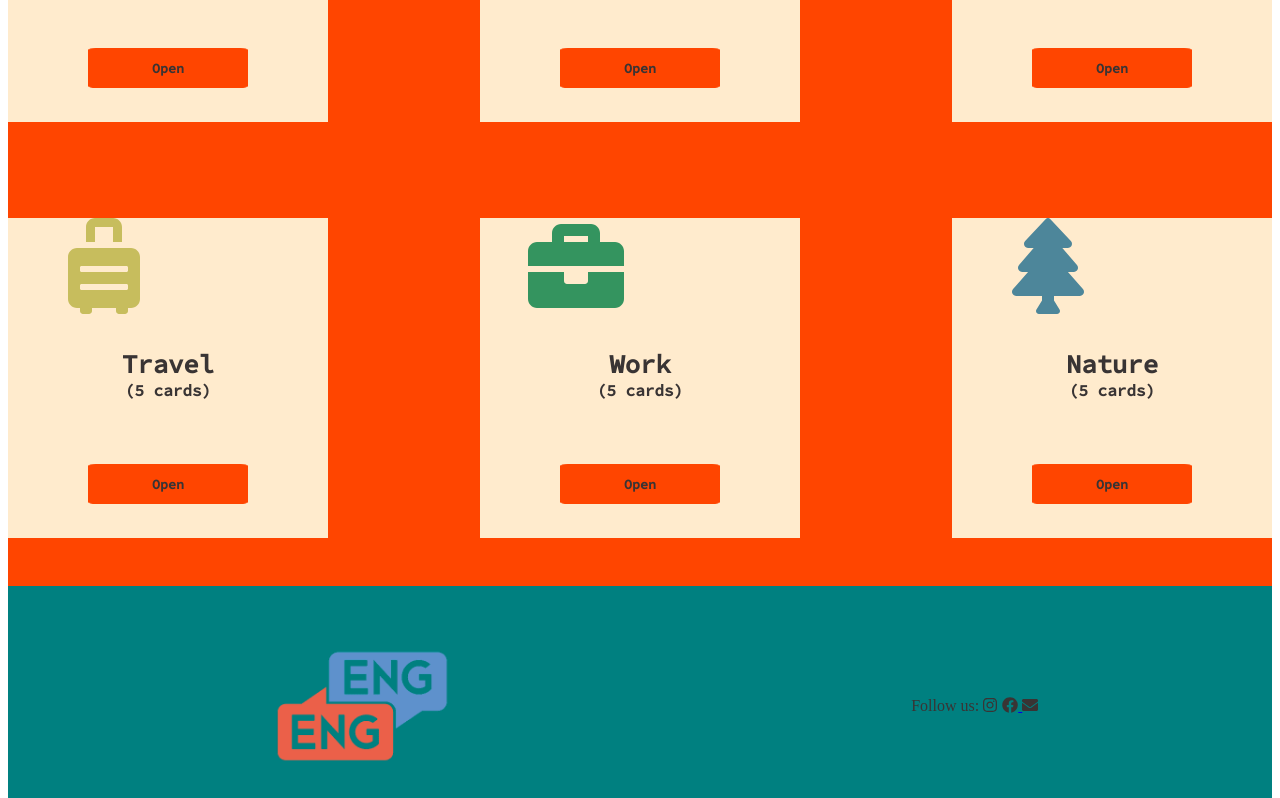
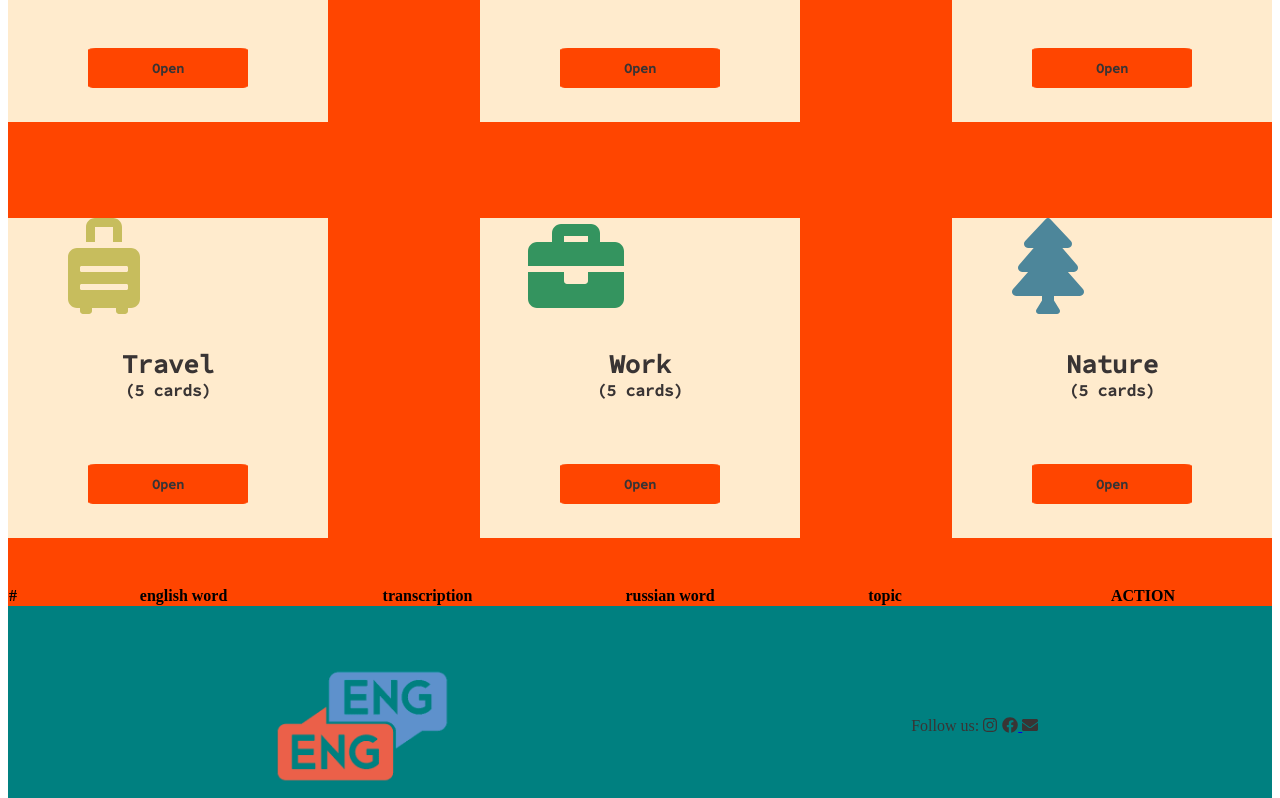
Before and after one commit to skorokhodtatiana/learnEnglish-React-project, a React (Create React App) app in the folder learn-english/: page / in a window 1280 px wide. Shown: the part 354-1152 px from the top of the page. Built offline with nearby package versions, Linux system fonts and the light colour scheme.

Commit message:
added styles HeadTable

```diff
--- a/learn-english/src/App.js
+++ b/learn-english/src/App.js
@@ -7,7 +7,7 @@ import React, { useState } from "react";
 import dataCards from "./assets/DataCards.js";
 import Footer from "./components/footer/Footer";
 import Table from "./components/table/Table";
-import HeadTable from "./components/table/Table";
+import HeadTable from "./components/table/HeadTable";
 import { FontAwesomeIcon } from "@fortawesome/react-fontawesome";
 import {
   faHamburger,
@@ -152,7 +152,7 @@ function App() {
             onClickTopic={() => handleClick()}
           ></TopicCard>
         )}
-
+        <HeadTable></HeadTable>
         {isButtonClick &&
           dataCards.map((card) => (
             <Table
@@ -162,9 +162,7 @@ function App() {
               transcription={card.transcription}
               russianWord={card.russianWord}
               topic={card.topic}
-            >
-              <HeadTable></HeadTable>
-            </Table>
+            ></Table>
           ))}
       </div>
       <Footer onClickButtonTable={() => showTable()}></Footer>
--- a/learn-english/src/assets/App.css
+++ b/learn-english/src/assets/App.css
@@ -1,5 +1,158 @@
+/* @value colors: "./variables.css";
+@value customGree, customYellow from colors; */
+.wrapper-header {
+  height: 100px;
+  width: 100%;
+  background-color: teal;
+}
+
+.wrapper-header .header {
+  display: -webkit-box;
+  display: -ms-flexbox;
+  display: flex;
+  -webkit-box-orient: horizontal;
+  -webkit-box-direction: normal;
+      -ms-flex-direction: row;
+          flex-direction: row;
+  -webkit-box-pack: justify;
+      -ms-flex-pack: justify;
+          justify-content: space-between;
+  -webkit-box-align: center;
+      -ms-flex-align: center;
+          align-items: center;
+  width: 70%;
+  height: 100px;
+  margin: auto;
+}
+
+.wrapper-header .header .img {
+  max-width: 100%;
+  max-height: 100%;
+}
+
+.wrapper-header .header .wrapper-btn {
+  display: -webkit-box;
+  display: -ms-flexbox;
+  display: flex;
+  -webkit-box-orient: horizontal;
+  -webkit-box-direction: normal;
+      -ms-flex-direction: row;
+          flex-direction: row;
+  -webkit-box-pack: justify;
+      -ms-flex-pack: justify;
+          justify-content: space-between;
+  width: 20%;
+}
+
+.wrapper-header .header .wrapper-btn .btn {
+  color: #393434;
+  border: none;
+  background-color: teal;
+  font-size: 1rem;
+  font-weight: bold;
+}
+
+.wrapper-header .header .wrapper-btn .btn:hover {
+  color: orangered;
+}
+
+.search {
+  background-color: teal;
+  font-size: 1.5rem;
+}
+
+.thead {
+  width: 100%;
+  display: -webkit-box;
+  display: -ms-flexbox;
+  display: flex;
+}
+
+.thead tr {
+  width: 100%;
+  display: -webkit-box;
+  display: -ms-flexbox;
+  display: flex;
+  -webkit-box-align: center;
+      -ms-flex-align: center;
+          align-items: center;
+  -webkit-box-pack: justify;
+      -ms-flex-pack: justify;
+          justify-content: space-between;
+  justify-items: flex-start;
+}
+
+.thead tr th:not(:first-child) {
+  display: -webkit-box;
+  display: -ms-flexbox;
+  display: flex;
+  width: 10rem;
+  justify-self: flex-start;
+}
+
+.thead tr th:first-child {
+  display: -webkit-box;
+  display: -ms-flexbox;
+  display: flex;
+  width: 3rem;
+  justify-self: flex-start;
+}
+
+.isNone {
+  visibility: hidden;
+  display: none;
+}
+
 .App {
   width: 100%;
   height: 100%;
+  background-color: orangered;
+}
+
+.App .topicCard-wrapper {
+  width: 79rem;
+  display: -webkit-box;
+  display: -ms-flexbox;
+  display: flex;
+  -webkit-box-orient: horizontal;
+  -webkit-box-direction: normal;
+      -ms-flex-direction: row;
+          flex-direction: row;
+  -ms-flex-wrap: wrap;
+      flex-wrap: wrap;
+  -webkit-box-pack: justify;
+      -ms-flex-pack: justify;
+          justify-content: space-between;
+  margin: auto;
+}
+
+.App .topicCard-wrapper .topic-picture {
+  width: 6rem;
+  height: 6rem;
+  margin: auto;
+}
+
+.App .topicCard-wrapper .food-purple {
+  color: #6a438a;
+}
+
+.App .topicCard-wrapper .family-red {
+  color: #cd3939;
+}
+
+.App .topicCard-wrapper .animal-orange {
+  color: #e36334;
+}
+
+.App .topicCard-wrapper .travel-yellow {
+  color: #c7bd5d;
+}
+
+.App .topicCard-wrapper .work-green {
+  color: #34945f;
+}
+
+.App .topicCard-wrapper .nature-blue {
+  color: #4d869a;
 }
 /*# sourceMappingURL=App.css.map */
--- a/learn-english/src/assets/App.scss
+++ b/learn-english/src/assets/App.scss
@@ -1,5 +1,6 @@
-@import "../components/header/header.scss";
+@import "../components/header/_header.scss";
 @import "./variables";
+@import "../components/table/_headTable.scss";
 
 .isNone {
   visibility: hidden;
--- a/learn-english/src/components/table/HeadTable.jsx
+++ b/learn-english/src/components/table/HeadTable.jsx
@@ -1,13 +1,14 @@
+import "./_headTable.scss";
 const HeadTable = () => {
   return (
-    <thead>
+    <thead className="thead">
       <tr>
         <th>#</th>
         <th>english word</th>
         <th>transcription</th>
         <th>russian word</th>
         <th>topic</th>
-        <th></th>
+        <th>ACTION</th>
       </tr>
     </thead>
   );
--- a/learn-english/src/components/table/Table.jsx
+++ b/learn-english/src/components/table/Table.jsx
@@ -1,9 +1,9 @@
 import { FontAwesomeIcon } from "@fortawesome/react-fontawesome";
-// import { faInstagram, faFacebook } from "@fortawesome/free-brands-svg-icons";
 import { faPencilAlt, faTrash } from "@fortawesome/free-solid-svg-icons";
 import "./_table.scss";
 import dataCards from "../../assets/DataCards.js";
 import { useState } from "react";
+// import HeadTable from "./HeadTable";
 
 const Table = (props) => {
   const { id, englishWord, transcription, russianWord, topic } = props;
--- /dev/null
+++ b/learn-english/src/components/table/_headTable.scss
@@ -0,0 +1,23 @@
+.thead {
+  width: 100%;
+  display: flex;
+
+  tr {
+    width: 100%;
+    display: flex;
+    align-items: center;
+    justify-content: space-between;
+    justify-items: flex-start;
+
+    th:not(:first-child) {
+      display: flex;
+      width: 10rem;
+      justify-self: flex-start;
+    }
+    th:first-child {
+      display: flex;
+      width: 3rem;
+      justify-self: flex-start;
+    }
+  }
+}
--- a/learn-english/src/components/table/_table.scss
+++ b/learn-english/src/components/table/_table.scss
@@ -4,11 +4,17 @@
   border: 1px solid black;
 
   .tbody {
+    // width: 100vw;
     display: flex;
-    align-items: center;
-    justify-content: space-between;
+    // align-items: center;
+    // justify-content: space-between;
 
     tr {
+      width: 100%;
+      display: flex;
+      align-items: center;
+      justify-content: space-between;
+
       td:not(:first-child) {
         width: 10rem;
       }
```
Also changed, not shown: 1 other file (tests, documents, lock files or other folders).
